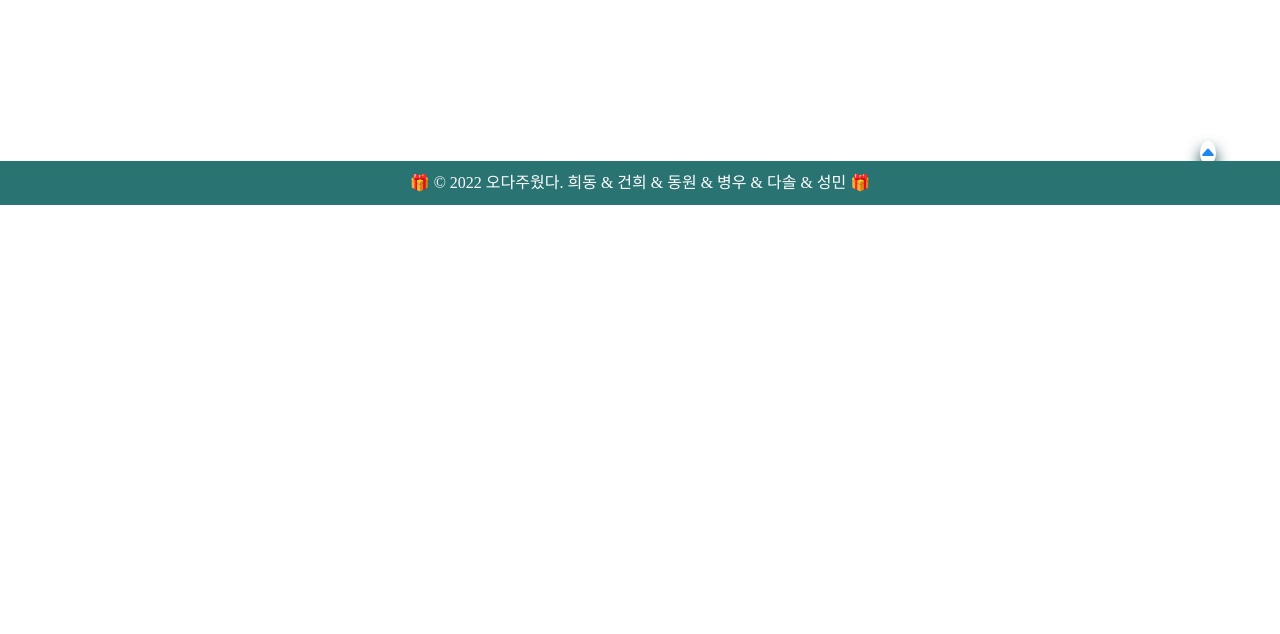
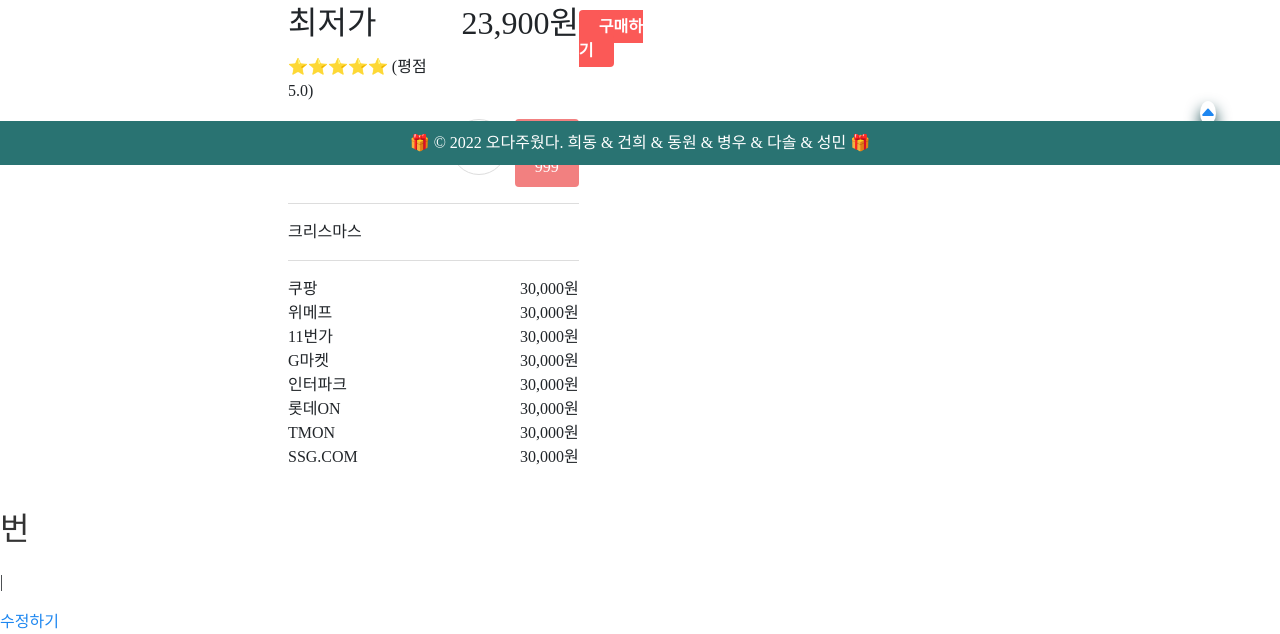
Before and after one commit to dongwonbaek/KDT_Final_Project, a Django app: template articles/templates/articles/product_detail.html in a window 1280 px wide. Shown: the part 635-1269 px from the top of the page. Before the commit the page ends 840 px from the top, so only its background shows below. Run offline with Django 3.2, Linux system fonts and the light colour scheme; the template is opened without the code that fills it, so the values that code supplies are empty; some libraries are stand-ins or nearby versions; some web fonts are replaced.

Commit message:
feat: 제품 상세 페이지 레이아웃 (articles/product_detail)

```diff
--- a/articles/templates/articles/product_detail.html
+++ b/articles/templates/articles/product_detail.html
@@ -8,6 +8,90 @@
 {% block title %}{% endblock title %}
 {% block style %}{% endblock style %}
 {% block content %}
+<div class="detail_container">
+  <section class="d-flex justify-content-between">
+    <!-- 상품 title -->
+    <div class="d-flex flex-column justify-content-end fs-3">
+      트윙클 램프 스노우볼 크리스마스 오르골 무드등 장식 소품 4type
+    </div>
+    <div class="d-flex">
+      <div class="circle me-2 d-flex justify-content-center align-items-center">
+        <i class="fas fa-arrow-up-from-bracket fs-4"></i>
+      </div>
+      <div class="d-flex justify-content-end">
+        <div class="heart text-center">
+          <i class="far fa-heart fs-4"></i>
+          <div>999</div>
+        </div>
+      </div>
+    </div>
+  </section>
+  <!-- title 수평선 -->
+  <hr class="detail_hr"/>
+
+  <section class="row d-flex mt-5">
+    <!-- 상품 이미지 -->
+    <div class="detail_img col-6">
+      <img class="w-100 h-100 rounded" src="https://img1.kakaocdn.net/thumb/C600x600.fwebp.q82/?fname=https%3A%2F%2Fst.kakaocdn.net%2Fproduct%2Fgift%2Fproduct%2F20211111144147_2fe5f5a528b44f0986479d18ff04e9a5.jpg" alt="">
+    </div>
+    <div class="col-6 d-flex justify-content-between ms-5">
+      <div>
+        <!-- 최저가 -->
+        <div class="d-flex justify-content-between fs-2">
+          <div>최저가</div>
+          <div>23,900원</div>
+        </div>
+        <div class="d-flex justify-content-between">
+          <!-- 별 평점 -->
+          <div class="mt-2">⭐⭐⭐⭐⭐ (평점 5.0)</div>
+          <!-- 공유 / 하트(위시) 버튼 -->
+          <div class="mt-5 pt-4 d-flex">
+            <div class="circle me-2 d-flex justify-content-center align-items-center">
+              <i class="fas fa-arrow-up-from-bracket fs-4"></i>
+            </div>
+            <div class="heart text-center">
+              <div>
+                <i class="far fa-heart fs-4"></i>
+              </div>
+              <div>999</div>
+            </div>
+          </div>
+        </div>
+        <!-- 카테고리 -->
+        <div class="category my-3 py-3">크리스마스</div>
+        <!-- 비교 사이트들 -->
+        <div class="d-flex justify-content-between">
+          <div>
+            <div>쿠팡</div>
+            <div>위메프</div>
+            <div>11번가</div>
+            <div>G마켓</div>
+            <div>인터파크</div>
+            <div>롯데ON</div>
+            <div>TMON</div>
+            <div>SSG.COM</div>
+          </div>
+          <div>
+            <div>30,000원</div>
+            <div>30,000원</div>
+            <div>30,000원</div>
+            <div>30,000원</div>
+            <div>30,000원</div>
+            <div>30,000원</div>
+            <div>30,000원</div>
+            <div>30,000원</div>
+          </div>
+        </div>
+      </div>
+      <!-- 구매하기 버튼 -->
+      <div class="my-3">
+        <a href="https://www.google.com" class="buy">구매하기</a>
+      </div>
+    </div>
+  </section>
+</div>
+
+<!-- 기존 -->
 <h2>{{ product.pk }}번</h2>
 <p>{{ product.content }}</p>
 <p>{{ product.category }}</p>
--- a/static/css/style2.css
+++ b/static/css/style2.css
@@ -22,3 +22,82 @@
 .brand {
   color: #999;
 }
+
+/* product_detail */
+
+.detail_container {
+  margin-left: 15rem;
+  margin-right: 15rem;
+}
+
+/* title 수평선 */
+.detail_hr {
+  background-color: #aaa;
+  height: 0.1rem;
+}
+
+.detail_img {
+  width: 30rem;
+  height: 30rem;
+}
+
+.circle {
+  color: #bbb;
+  cursor: pointer;
+  border: solid 1px #ddd;
+  border-radius: 50%;
+  width: 3.5rem;
+  height: 3.5rem;
+}
+
+.heart {
+  color: white;
+  background-color: #F28080;
+  cursor: pointer;
+  border: 0;
+  border-radius: 4px;
+  padding: 8px 16px;
+  width: 4rem;
+}
+
+.category {
+  border-top: solid 1px #ddd;
+  border-bottom: solid 1px #ddd;
+}
+
+.buy {
+  color: white;
+  background-color: #FB5957;
+  font-weight: bold;
+  cursor: pointer;
+  border-radius: 4px;
+  padding: 8px 20px;
+}
+
+.buy:hover {
+  color: white;
+  text-decoration: none;
+  background-image: linear-gradient(
+    to right,
+    #e7484f,
+    #e7484f 16.65%,
+    #f68b1d 16.65%,
+    #f68b1d 33.3%,
+    #fced00 33.3%,
+    #fced00 49.95%,
+    #009e4f 49.95%,
+    #009e4f 66.6%,
+    #00aac3 66.6%,
+    #00aac3 83.25%,
+    #732982 83.25%,
+    #732982 100%,
+    #e7484f 100%
+  );
+  animation: slidebg 2s linear infinite;
+}
+
+@keyframes slidebg {
+  to {
+    background-position: 20vw;
+  }
+}
--- a/templates/base.html
+++ b/templates/base.html
@@ -39,6 +39,9 @@
   <!-- Bootstrap Icon v1.10.2 -->
   <link rel="stylesheet" href="https://cdn.jsdelivr.net/npm/bootstrap-icons@1.9.1/font/bootstrap-icons.css">
 
+  <!-- font-awesome -->
+  <link rel="stylesheet" href="https://cdnjs.cloudflare.com/ajax/libs/font-awesome/6.2.1/css/all.min.css" integrity="sha512-MV7K8+y+gLIBoVD59lQIYicR65iaqukzvf/nwasF0nqhPay5w/9lJmVM2hMDcnK1OnMGCdVK+iQrJ7lzPJQd1w==" crossorigin="anonymous" referrerpolicy="no-referrer" />
+
   <!-- reset style-->
   <link rel="stylesheet" href="{% static 'css/normalize.css' %}">
   <link rel="stylesheet" href="{% static 'css/style.css' %}">
```
